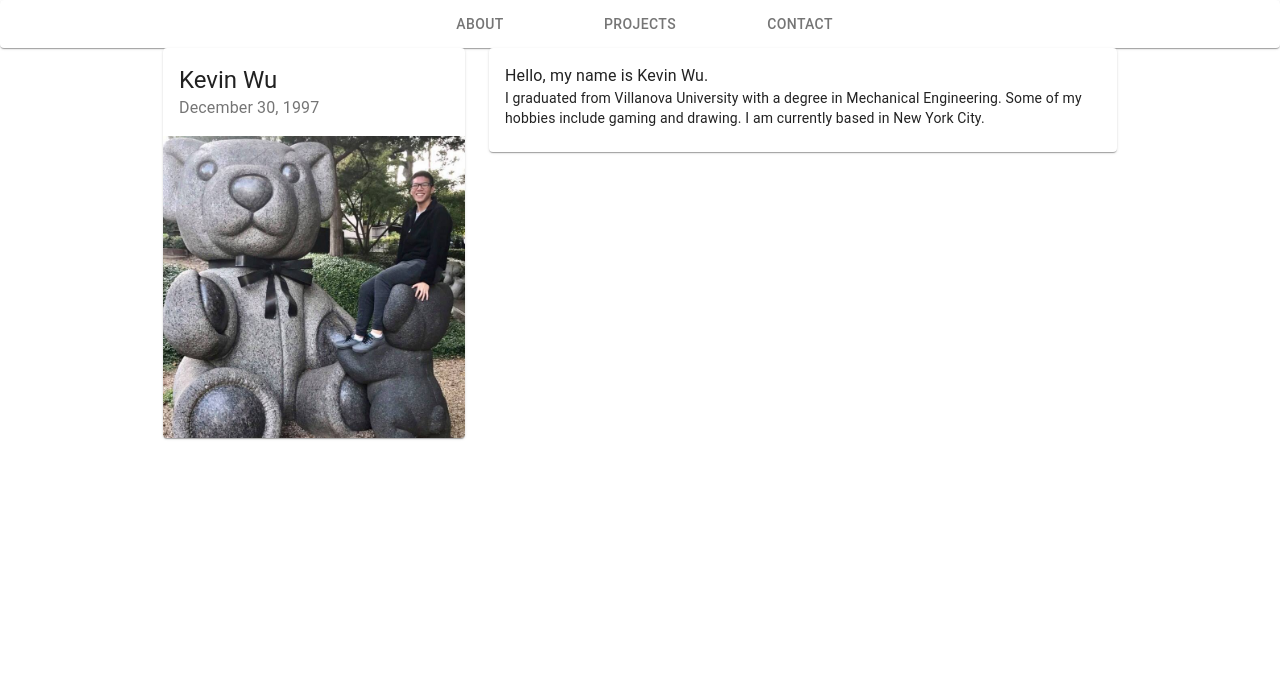
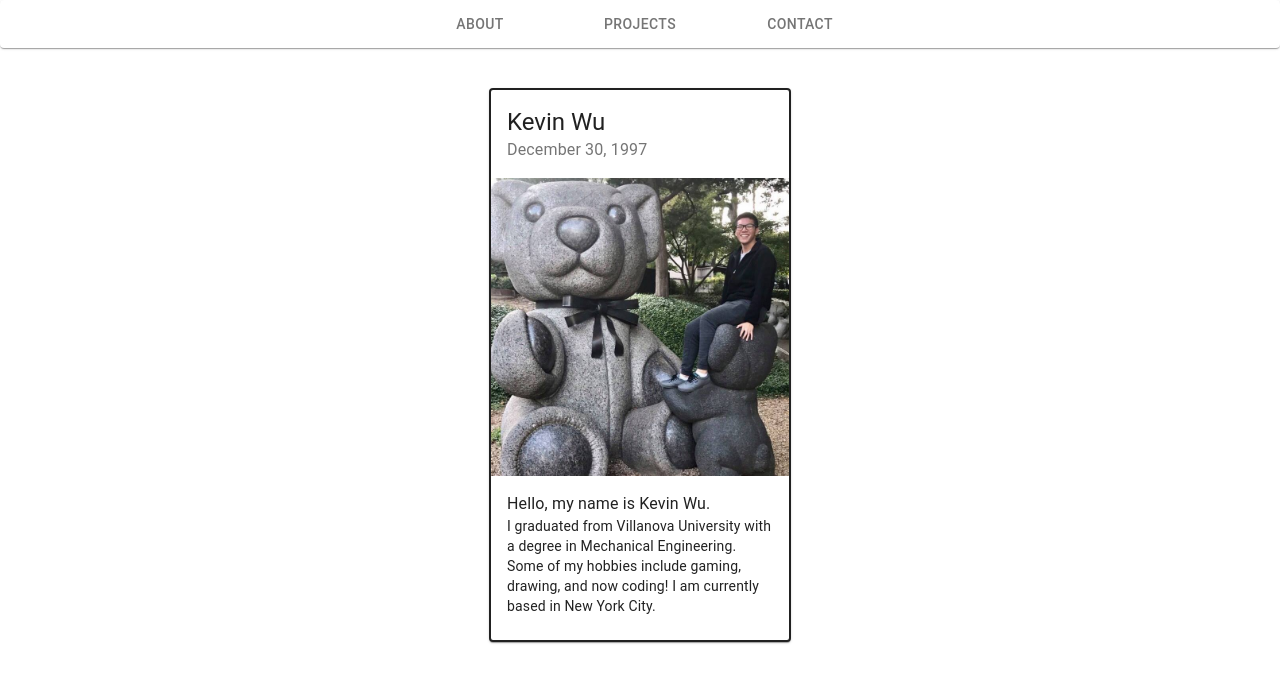
Before and after one commit to kevkevwuhoo/kwu-react-portfolio, a React (Create React App) app: page /about in a window 1280 px wide. Shown: the top 682 px of the page. Built offline with nearby package versions, Linux system fonts and the light colour scheme.

Commit message:
Fixed card with about me description

```diff
--- a/src/pages/About.js
+++ b/src/pages/About.js
@@ -1,4 +1,4 @@
-import React from "react";
+import React from 'react';
 import {
   Grid,
   Card,
@@ -6,33 +6,34 @@ import {
   CardMedia,
   CardContent,
   Typography,
-} from "@material-ui/core";
-import me from "../assets/images/me.jpg";
+} from '@material-ui/core';
+import me from '../assets/images/me.jpg';
 
 const styles = {
+  card: {
+    marginTop: '40px',
+    borderStyle: 'solid',
+    borderWidth: '2px',
+  },
   image: {
     height: 0,
-    paddingTop: "100%",
+    paddingTop: '100%',
   },
 };
 
 function About() {
   return (
-    <Grid container justify="center" spacing={3}>
+    <Grid container justify='center' alignItems='center' spacing={3}>
       <Grid item xs={3}>
-        <Card>
-          <CardHeader title="Kevin Wu" subheader="December 30, 1997" />
-          <CardMedia style={styles.image} image={me} title="Kevin" />
-        </Card>
-      </Grid>
-      <Grid item xs={6}>
-        <Card>
+        <Card style={styles.card}>
+          <CardHeader title='Kevin Wu' subheader='December 30, 1997' />
+          <CardMedia style={styles.image} image={me} title='Kevin' />
           <CardContent>
-            <Typography component="h1">Hello, my name is Kevin Wu.</Typography>
-            <Typography variant="body2" color="textPrimary" component="p">
+            <Typography component='h1'>Hello, my name is Kevin Wu.</Typography>
+            <Typography variant='body2' color='textPrimary' component='p'>
               I graduated from Villanova University with a degree in Mechanical
-              Engineering. Some of my hobbies include gaming and drawing. I am
-              currently based in New York City.
+              Engineering. Some of my hobbies include gaming, drawing, and now
+              coding! I am currently based in New York City.
             </Typography>
           </CardContent>
         </Card>
```
